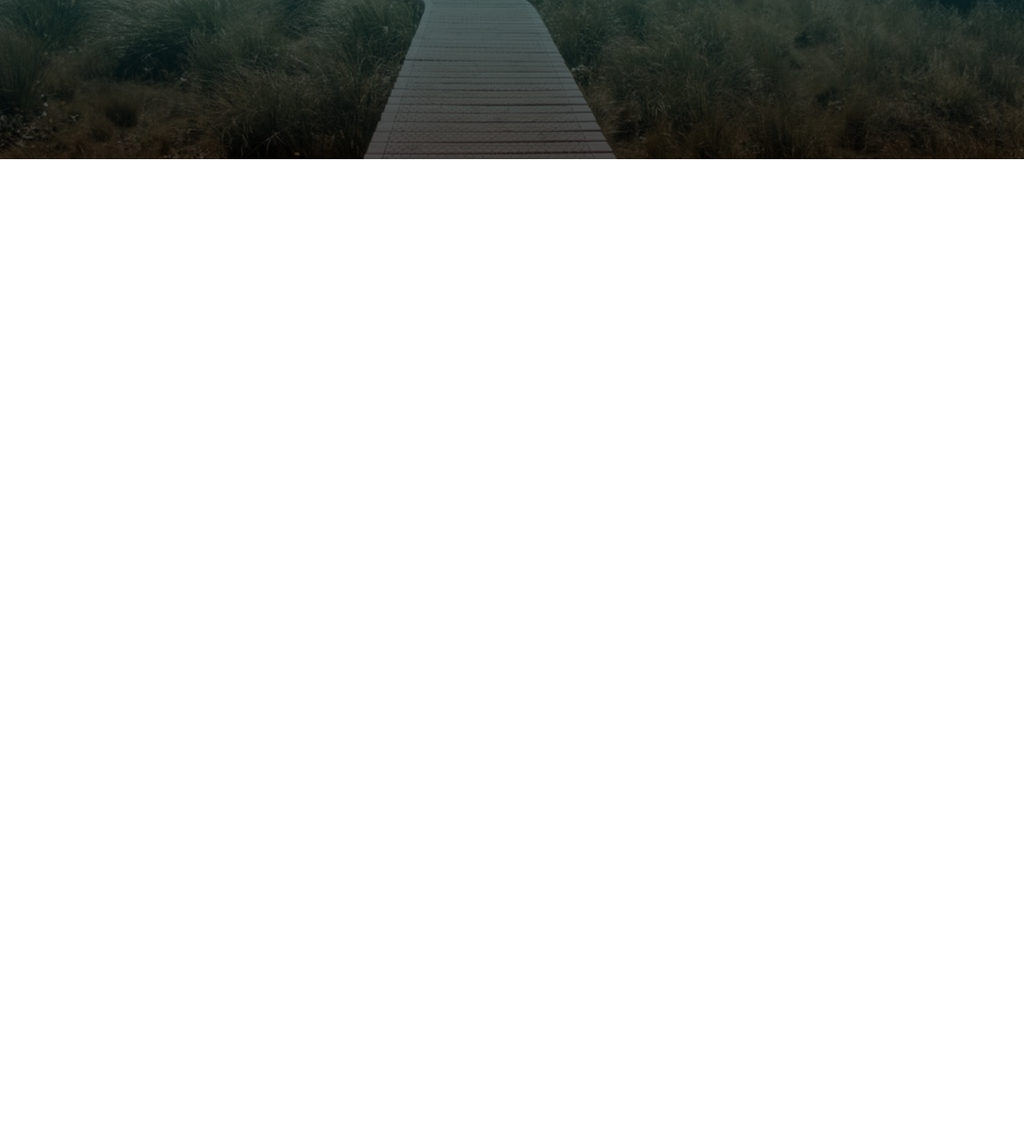
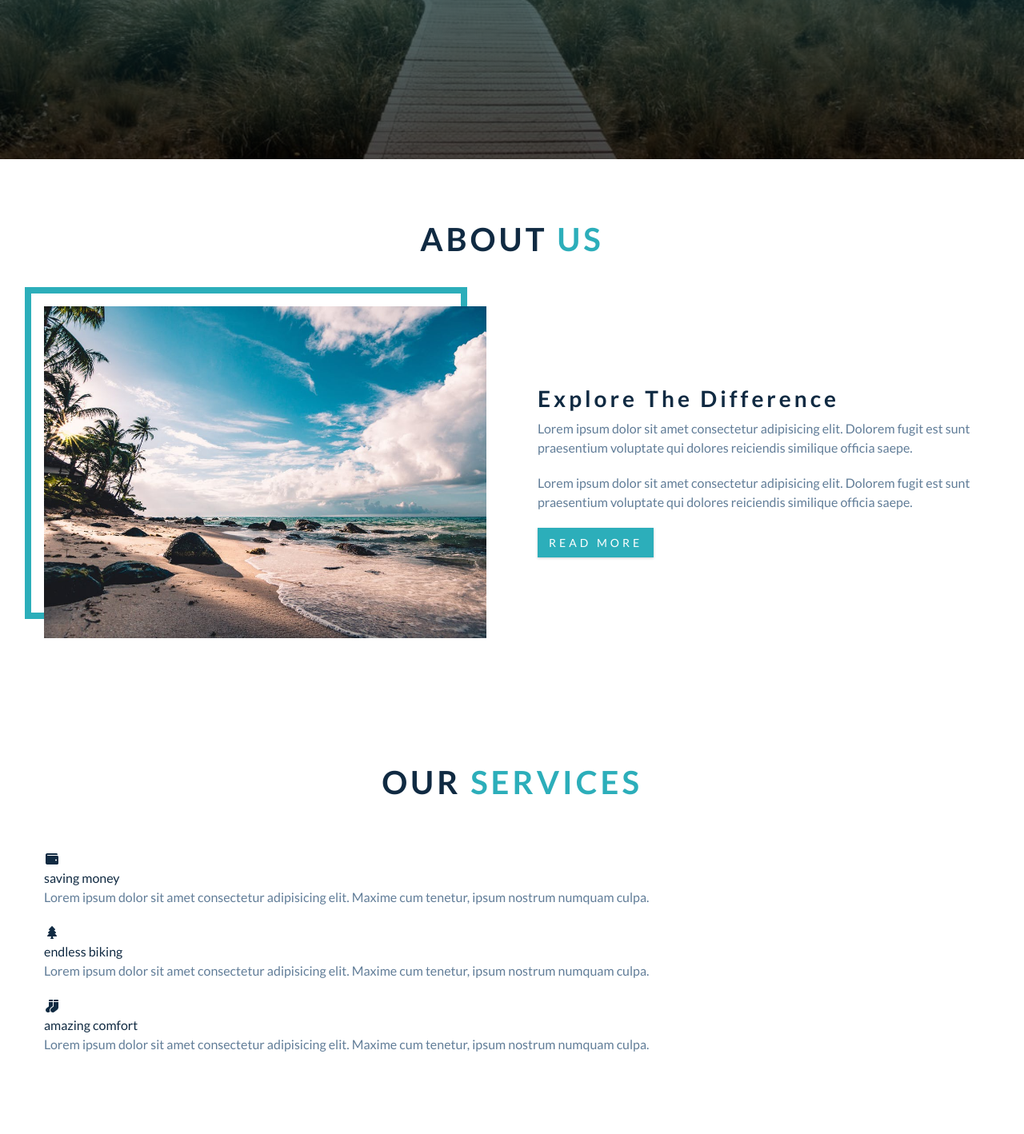
Before and after one commit to blb1981/backroads-tour-company, a plain HTML site: page index.html in a window 1280 px wide. Shown: the part 601-2019 px from the top of the page at 80% size. Before the commit the page ends 800 px from the top, so only its background shows below. Drawn offline with Linux system fonts and the light colour scheme.

Commit message:
Add markup/styles for about, markup for services sections.

```diff
--- a/css/styles.css
+++ b/css/styles.css
@@ -3,7 +3,7 @@
 Fonts
 ===============
 */
-@import url("https://fonts.googleapis.com/css?family=Lato:400,700&display=swap");
+@import url('https://fonts.googleapis.com/css?family=Lato:400,700&display=swap');
 
 /*
 ===============
@@ -38,7 +38,7 @@ Variables
 	--clr-grey-9: hsl(212, 33%, 89%);
 	--clr-grey-10: hsl(210, 36%, 96%);
 	--clr-white: #fff;
-  --ff-primary: "Lato", sans-serif;
+	--ff-primary: 'Lato', sans-serif;
 	--transition: all 0.3s linear;
 	--spacing: 0.25rem;
 	--radius: 0.5rem;
@@ -51,7 +51,9 @@ Global Styles
 ===============
 */
 
-* {
+*,
+*::before,
+*::after {
 	margin: 0;
 	padding: 0;
 	box-sizing: border-box;
@@ -146,7 +148,29 @@ p {
 	color: var(--clr-primary-1);
 	background: var(--clr-primary-8);
 }
-
+.section {
+	padding: 5rem 0;
+}
+.section-title {
+	text-align: center;
+	margin-bottom: 4rem;
+}
+.section-title h2 {
+	text-transform: uppercase;
+}
+.section-title h2 span {
+	color: var(--clr-primary-5);
+}
+.section-center {
+	width: 90vw;
+	margin: 0 auto;
+	max-width: 1170px;
+}
+@media screen and (min-width: 992px) {
+	.section-center {
+		width: 95vw;
+	}
+}
 /*
 ===============
 Navbar
@@ -192,7 +216,8 @@ Hero
 }
 @media screen and (min-width: 768px) {
 	.hero {
-    background: linear-gradient(rgba(44, 174, 186, 0.7), rgba(0, 0, 0, 0.7)), url("../images/main.jpeg") center/cover no-repeat;
+		background: linear-gradient(rgba(44, 174, 186, 0.7), rgba(0, 0, 0, 0.7)),
+			url('../images/main.jpeg') center/cover no-repeat;
 	}
 	.hero-banner {
 		padding: 0;
@@ -209,6 +234,44 @@ About
 /* section add to globals */
 /* title add to globals */
 /* section center add to globals */
+.about-image-wrapper,
+.about-info {
+	margin-bottom: 2rem;
+}
+@media screen and (min-width: 992px) {
+	/* parent flex container */
+	.section-center {
+		display: flex;
+		justify-content: space-between;
+		flex-wrap: wrap;
+		/* align-items: center; */
+	}
+	/* child flex containers */
+	.about-image-wrapper,
+	.about-info {
+		flex: 0 0 calc(50% - 2rem);
+		margin-bottom: 0;
+		align-self: center;
+	}
+}
+/* outline for about image */
+@media screen and (min-width: 1170px) {
+	.about-image-wrapper::before {
+		content: '';
+		position: absolute;
+		border: 0.5rem solid var(--clr-primary-5);
+		width: 100%;
+		height: 100%;
+    top: -1.5rem;
+    left: -1.5rem;
+	}
+	.about-image-wrapper {
+		position: relative;
+	}
+  .about-image {
+    position: relative;
+  }
+}
 
 /*
 ===============
--- a/index.html
+++ b/index.html
@@ -8,10 +8,8 @@
 		<!-- favicon -->
 		<link rel="shortcut icon" href="./images/favicon.ico" type="image/x-icon" />
 		<!-- font-awesome -->
-    <link
-      rel="stylesheet"
-      href="./fontawesome-free-5.12.1-web/css/all.min.css"
-    />
+		<link rel="stylesheet" href="./fontawesome-free-5.12.1-web/css/all.min.css" />
+		<!-- <link rel="stylesheet" href="./fontawesome-free-5.12.1-web/css/all.min.css" /> -->
 		<!-- styles css -->
 		<link rel="stylesheet" href="./css/styles.css" />
 	</head>
@@ -23,7 +21,10 @@
 			<div class="hero">
 				<div class="hero-banner">
 					<h1>continue exploring</h1>
-          <p>Lorem ipsum dolor sit amet consectetur adipisicing elit. Quia labore dicta quod, saepe blanditiis vero?</p>
+					<p>
+						Lorem ipsum dolor sit amet consectetur adipisicing elit. Quia labore dicta quod, saepe
+						blanditiis vero?
+					</p>
 					<a href="#featured" class="btn hero-btn scroll-link">explore tours</a>
 				</div>
 			</div>
@@ -31,10 +32,91 @@
 		<!-- end of header  -->
 
 		<!-- about section -->
+		<section class="section" id="about">
+			<!-- section title -->
+			<div class="section-title">
+				<h2>about <span>us</span></h2>
+			</div>
+			<!-- end section title -->
+
+			<article class="section-center about-center">
+				<!-- about image wrapper -->
+				<div class="about-image-wrapper">
+					<img src="./images/about.jpeg" alt="About photo" class="about-image" />
+				</div>
+
+				<!-- about info -->
+				<article class="about-info">
+					<h3>explore the difference</h3>
+					<p>
+						Lorem ipsum dolor sit amet consectetur adipisicing elit. Dolorem fugit est sunt praesentium
+						voluptate qui dolores reiciendis similique officia saepe.
+					</p>
+					<p>
+						Lorem ipsum dolor sit amet consectetur adipisicing elit. Dolorem fugit est sunt praesentium
+						voluptate qui dolores reiciendis similique officia saepe.
+					</p>
+					<a href="#" class="btn">read more</a>
+				</article>
+			</article>
+			<!-- end section -->
+		</section>
 		<!-- end of about section -->
 
-    <!-- services -->
-    <!--end services -->
+		<!-- services section -->
+		<section class="section services" id="services">
+			<!-- section title -->
+			<div class="section-title">
+				<h2>our <span>services</span></h2>
+			</div>
+			<!-- end section title -->
+
+			<div class="section-center services-center">
+				<!-- single service -->
+				<article class="service">
+					<span class="service-icon">
+						<i class="fas fa-wallet fa-fw"></i>
+					</span>
+					<div class="service-info">
+						<div class="service-title">saving money</div>
+						<p class="service-text">
+							Lorem ipsum dolor sit amet consectetur adipisicing elit. Maxime cum tenetur, ipsum nostrum
+							numquam culpa.
+						</p>
+					</div>
+				</article>
+				<!-- end single service -->
+				<!-- single service -->
+				<article class="service">
+					<span class="service-icon">
+						<i class="fas fa-tree fa-fw"></i>
+					</span>
+					<div class="service-info">
+						<div class="service-title">endless biking</div>
+						<p class="service-text">
+							Lorem ipsum dolor sit amet consectetur adipisicing elit. Maxime cum tenetur, ipsum nostrum
+							numquam culpa.
+						</p>
+					</div>
+				</article>
+				<!-- end single service -->
+				<!-- single service -->
+				<article class="service">
+					<span class="service-icon">
+						<i class="fas fa-socks fa-fw"></i>
+					</span>
+					<div class="service-info">
+						<div class="service-title">amazing comfort</div>
+						<p class="service-text">
+							Lorem ipsum dolor sit amet consectetur adipisicing elit. Maxime cum tenetur, ipsum nostrum
+							numquam culpa.
+						</p>
+					</div>
+				</article>
+				<!-- end single service -->
+			</div>
+		</section>
+		<!--end services section -->
 
 		<!-- featured tours -->
 		<!-- end of featured tours -->
```
Lines whose indentation alone changed are shown as unchanged.
